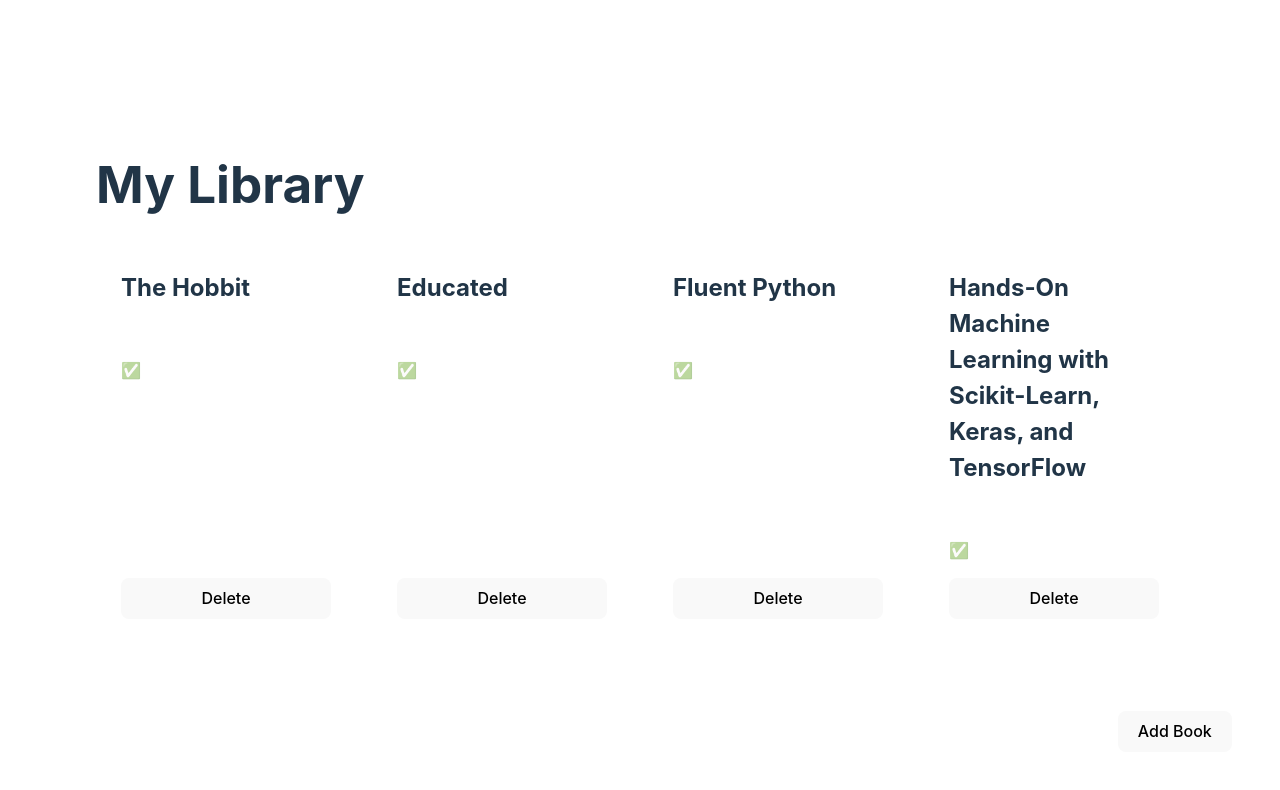
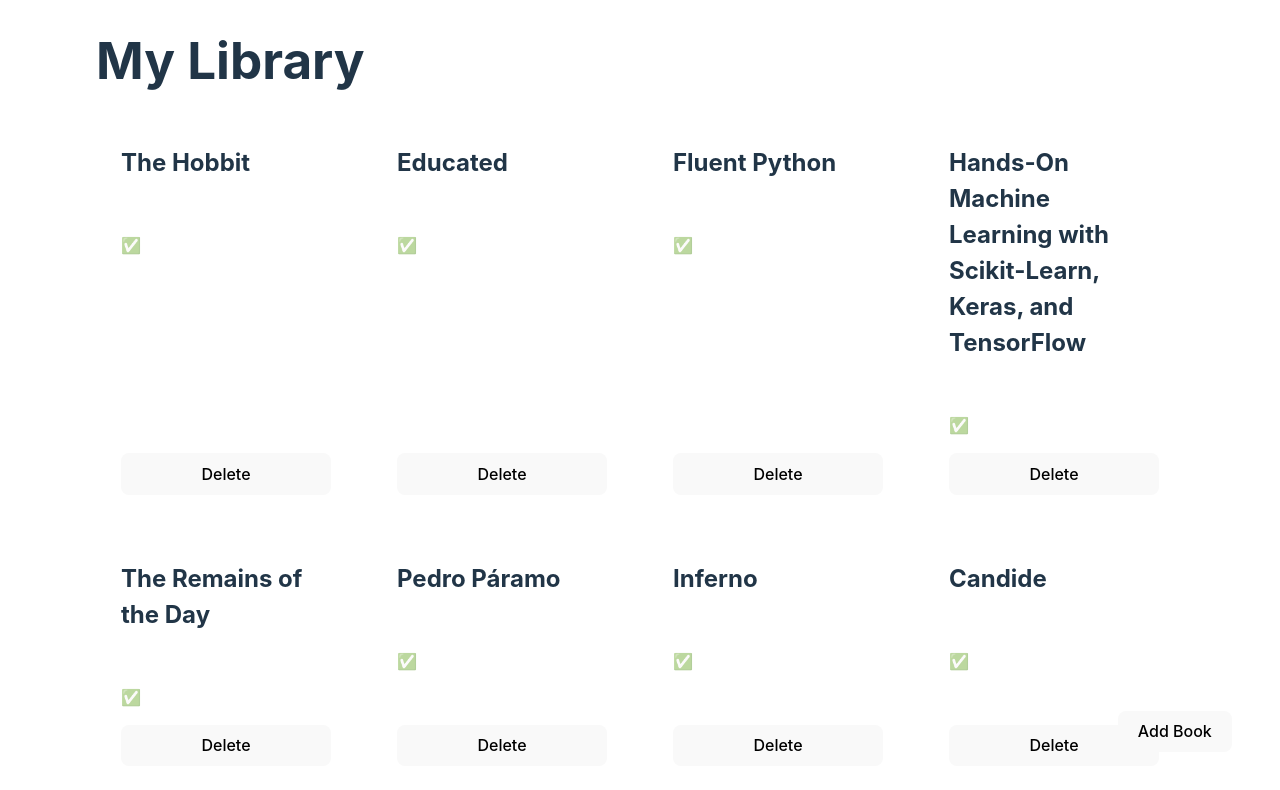
Before and after one commit to pricebenjamin/top-projects, a React (Vite) app: page / in a window 1280 px wide. Shown: the top 790 px of the page. Built offline with nearby package versions, Linux system fonts and the light colour scheme.

Commit message:
Add more books for initial library to render

```diff
--- a/src/data.ts
+++ b/src/data.ts
@@ -25,4 +25,28 @@
     pageCount: 856,
     hasBeenRead: true,
   },
+  {
+    title: "The Remains of the Day",
+    author: "Kazuo Ishiguro",
+    pageCount: 258,
+    hasBeenRead: true,
+  },
+  {
+    title: "Pedro Páramo",
+    author: "Juan Rulfo",
+    pageCount: 124,
+    hasBeenRead: true,
+  },
+  {
+    title: "Inferno",
+    author: "Dante Alighieri",
+    pageCount: 490,
+    hasBeenRead: true,
+  },
+  {
+    title: "Candide",
+    author: "Voltaire",
+    pageCount: 129,
+    hasBeenRead: true,
+  },
 ];
```
